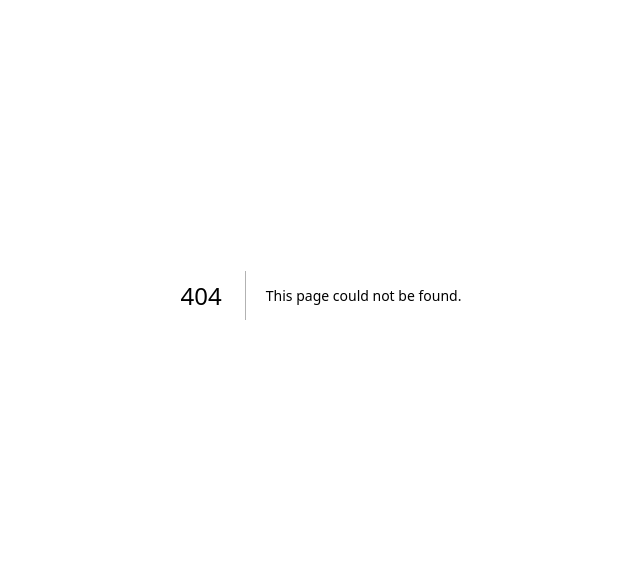
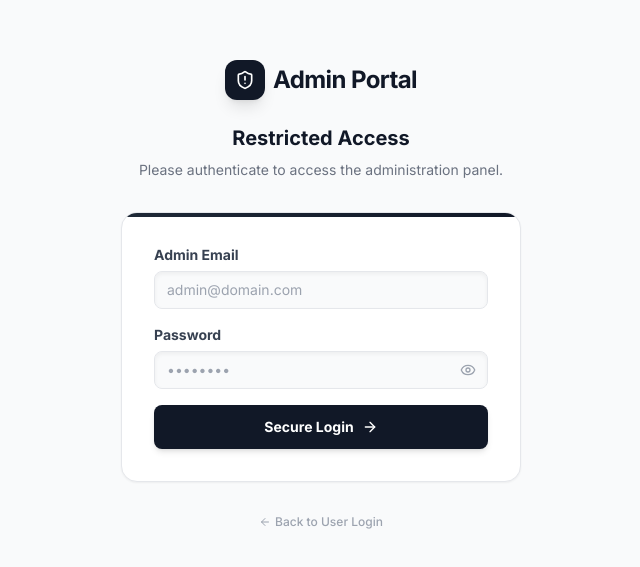
Before and after one commit to manishpandit1406/qwik-mailer, a Next.js app in the folder apps/web/: page /admin/login in a window 1280 px wide. Before the commit this address had no page. Shown: the part 105-672 px from the top of the page, without its empty margins (319-959 px from the left). Built offline with nearby package versions, Linux system fonts and the light colour scheme; no server answers.

Commit message:
feat: separate admin login page and portal structure

```diff
--- a/apps/web/src/app/admin/layout.tsx
+++ b/apps/web/src/app/admin/(portal)/layout.tsx
@@ -60,7 +60,7 @@ export default function AdminLayout({
         if (parsed.name) setUserInitial(parsed.name[0].toUpperCase());
       } catch (e) {}
     } else {
-      router.push("/login");
+      router.push("/admin/login");
     }
 
     const fetchMe = async () => {
@@ -97,7 +97,7 @@ export default function AdminLayout({
     localStorage.removeItem("mf_refresh_token");
     localStorage.removeItem("mf_user");
     localStorage.removeItem("mf_active_team");
-    router.push("/login");
+    router.push("/admin/login");
   }
 
   return (
--- /dev/null
+++ b/apps/web/src/app/admin/login/page.tsx
@@ -0,0 +1,164 @@
+"use client";
+import { useState, useEffect } from "react";
+import Link from "next/link";
+import { ShieldAlert, Eye, EyeOff, ArrowRight, Shield } from "lucide-react";
+import { useRouter } from "next/navigation";
+
+export default function AdminLoginPage() {
+  const router = useRouter();
+  const [form, setForm] = useState({ email: "", password: "", totpCode: "" });
+  const [showPassword, setShowPassword] = useState(false);
+  const [loading, setLoading] = useState(false);
+  const [error, setError] = useState("");
+  const [requires2FA, setRequires2FA] = useState(false);
+  const API = process.env.NEXT_PUBLIC_API_URL ?? "http://localhost:4000";
+
+  useEffect(() => {
+    if (localStorage.getItem("mf_access_token")) {
+      const userStr = localStorage.getItem("mf_user");
+      if (userStr) {
+        try {
+          const user = JSON.parse(userStr);
+          if (user.role === "admin") {
+            router.push("/admin");
+            return;
+          }
+        } catch (e) {}
+      }
+      router.push("/dashboard");
+    }
+  }, [router]);
+
+  async function handleSubmit(e: React.FormEvent) {
+    e.preventDefault();
+    setLoading(true);
+    setError("");
+    try {
+      const res = await fetch(`${API}/v1/auth/login`, {
+        method: "POST",
+        headers: { "Content-Type": "application/json" },
+        body: JSON.stringify(form),
+      });
+      const data = await res.json();
+      if (!data.success) throw new Error(data.error);
+
+      // Verify admin role explicitly before allowing login to continue
+      if (data.data.user.role !== "admin") {
+        throw new Error("Unauthorized access. Admin privileges required.");
+      }
+
+      if (data.data.requires2FA) {
+        setRequires2FA(true);
+        setLoading(false);
+        return;
+      }
+      localStorage.setItem("mf_access_token", data.data.accessToken);
+      localStorage.setItem("mf_refresh_token", data.data.refreshToken);
+      localStorage.setItem("mf_user", JSON.stringify(data.data.user));
+
+      router.push("/admin");
+    } catch (err) {
+      const msg = err instanceof Error ? err.message : "Login failed";
+      setError(msg);
+    } finally {
+      setLoading(false);
+    }
+  }
+
+  return (
+    <div className="min-h-screen flex items-center justify-center bg-gray-50 p-6 font-sans selection:bg-black selection:text-white">
+      <div className="w-full max-w-[400px]">
+        <div className="text-center mb-8">
+          <div className="inline-flex items-center gap-2 font-bold text-xl mb-6">
+            <div className="w-10 h-10 rounded-xl bg-gray-900 flex items-center justify-center shadow-lg">
+              <ShieldAlert size={20} className="text-white" />
+            </div>
+            <span className="text-gray-900 tracking-tight font-black text-2xl">Admin Portal</span>
+          </div>
+          <h1 className="text-xl font-bold mb-2 text-gray-900">Restricted Access</h1>
+          <p className="text-sm text-gray-500">Please authenticate to access the administration panel.</p>
+        </div>
+
+        <div className="bg-white border border-gray-200 rounded-2xl p-8 shadow-sm relative overflow-hidden">
+          <div className="absolute top-0 left-0 w-full h-1 bg-gradient-to-r from-gray-800 to-gray-900"></div>
+          {error && (
+            <div className="mb-6 px-4 py-3 rounded-lg text-sm bg-red-50 border border-red-200 text-red-600 flex flex-col gap-2 font-medium">
+              <span>{error}</span>
+            </div>
+          )}
+
+          <form onSubmit={handleSubmit} className="space-y-4">
+            <div>
+              <label className="block text-sm font-bold text-gray-700 mb-1.5">Admin Email</label>
+              <input
+                type="email"
+                required
+                className="w-full px-3 py-2 bg-gray-50 border border-gray-200 rounded-lg shadow-inner focus:outline-none focus:ring-2 focus:ring-gray-900 focus:border-transparent sm:text-sm transition-all"
+                placeholder="admin@domain.com"
+                value={form.email}
+                onChange={(e) => setForm({ ...form, email: e.target.value })}
+              />
+            </div>
+            <div>
+              <div className="flex items-center justify-between mb-1.5">
+                <label className="block text-sm font-bold text-gray-700">Password</label>
+              </div>
+              <div className="relative">
+                <input
+                  type={showPassword ? "text" : "password"}
+                  required
+                  className="w-full px-3 py-2 bg-gray-50 border border-gray-200 rounded-lg shadow-inner focus:outline-none focus:ring-2 focus:ring-gray-900 focus:border-transparent sm:text-sm pr-10 transition-all"
+                  placeholder="••••••••"
+                  value={form.password}
+                  onChange={(e) => setForm({ ...form, password: e.target.value })}
+                />
+                <button
+                  type="button"
+                  onClick={() => setShowPassword(!showPassword)}
+                  className="absolute right-3 top-1/2 -translate-y-1/2 text-gray-400 hover:text-gray-900 transition-colors"
+                >
+                  {showPassword ? <EyeOff size={16} /> : <Eye size={16} />}
+                </button>
+              </div>
+            </div>
+
+            {requires2FA && (
+              <div>
+                <label className="block text-sm font-bold text-gray-700 mb-1.5 flex items-center gap-2">
+                  <Shield size={14} className="text-gray-900" /> Secure 2FA Code
+                </label>
+                <input
+                  type="text"
+                  required
+                  className="w-full px-3 py-2 bg-gray-50 border border-gray-200 rounded-lg shadow-inner focus:outline-none focus:ring-2 focus:ring-gray-900 focus:border-transparent sm:text-sm font-mono tracking-widest uppercase text-center text-lg"
+                  placeholder="000000"
+                  maxLength={6}
+                  value={form.totpCode}
+                  onChange={(e) => setForm({ ...form, totpCode: e.target.value })}
+                />
+              </div>
+            )}
+
+            <button
+              type="submit"
+              disabled={loading}
+              className="w-full flex items-center justify-center gap-2 py-3 px-4 rounded-lg shadow-md text-sm font-bold text-white bg-gray-900 hover:bg-black focus:outline-none focus:ring-2 focus:ring-offset-2 focus:ring-gray-900 mt-6 transition-all"
+            >
+              {loading ? (
+                <div className="w-5 h-5 border-2 border-white/30 border-t-white rounded-full animate-spin" />
+              ) : (
+                <>Secure Login <ArrowRight size={16} /></>
+              )}
+            </button>
+          </form>
+        </div>
+
+        <p className="text-center mt-8 text-xs text-gray-400 font-medium">
+          <Link href="/login" className="hover:text-gray-600 transition-colors flex items-center justify-center gap-1">
+            <ArrowRight size={12} className="rotate-180" /> Back to User Login
+          </Link>
+        </p>
+      </div>
+    </div>
+  );
+}
```
Also changed, not shown: apps/web/src/app/admin/(portal)/page.tsx (renamed from apps/web/src/app/admin/page.tsx), apps/web/src/app/admin/(portal)/users/page.tsx (renamed from apps/web/src/app/admin/users/page.tsx).
